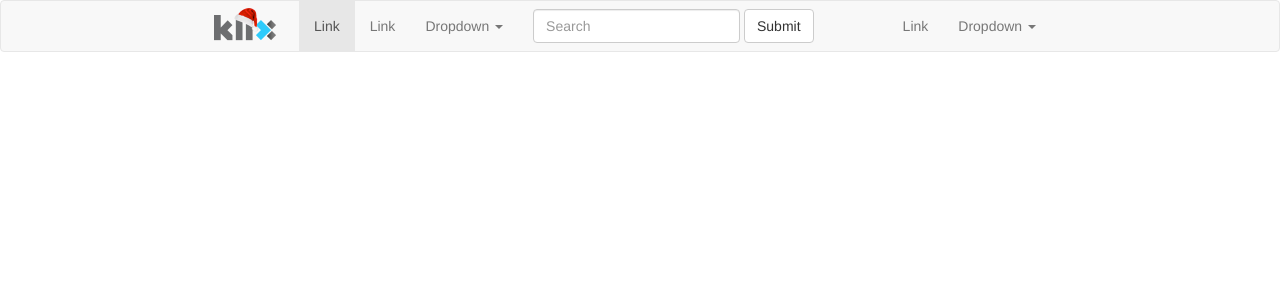
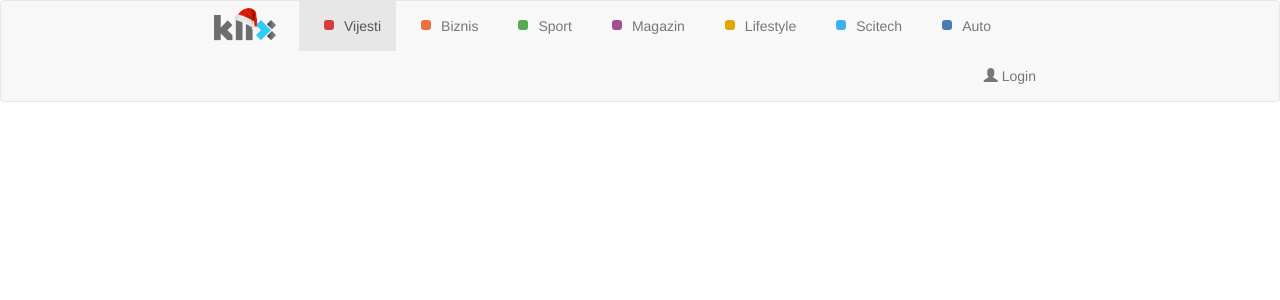
Before and after one commit to edox1/prj1, a PHP site: page /includes/navigation.php in a window 1280 px wide. Shown: the top 300 px of the page. Run offline with PHP 8.4, Linux system fonts and the light colour scheme; some libraries are stand-ins or nearby versions.

Commit message:
Modified navbar with css

```diff
--- a/css/style.css
+++ b/css/style.css
@@ -12,3 +12,39 @@
     margin: 5px 0 10px 10px;
     height: 35px;
 }
+.kocka {
+    float: left;
+    width: 10px;
+    height: 10px;
+    -webkit-border-radius: 3px;
+    -khtml-border-radius: 3px;
+    -moz-border-radius: 3px;
+    -ms-border-radius: 3px;
+    -o-border-radius: 3px;
+    border-radius: 3px;
+    margin-bottom: 0px;
+    margin-left: 10px;
+    margin-right: 10px;
+    margin-top: 4px;
+}
+.bg_vijesti {
+    background-color: #d33d3d!important;
+}
+.bg_biznis {
+    background-color: #EF6F3E!important;
+}
+.bg_sport {
+    background-color: #55AC53!important;
+}
+.bg_magazin {
+    background-color: #a45091!important;
+}
+.bg_lifestyle {
+    background-color: #E2A600!important;
+}
+.bg_scitech {
+    background-color: #40afee!important;
+}
+.bg_auto {
+    background-color: #487baf!important;
+}
--- a/includes/navigation.php
+++ b/includes/navigation.php
@@ -3,6 +3,7 @@
 <link rel="stylesheet" href="https://maxcdn.bootstrapcdn.com/bootstrap/3.3.6/css/bootstrap.min.css" integrity="sha384-1q8mTJOASx8j1Au+a5WDVnPi2lkFfwwEAa8hDDdjZlpLegxhjVME1fgjWPGmkzs7" crossorigin="anonymous">
 <script src="https://maxcdn.bootstrapcdn.com/bootstrap/3.3.6/js/bootstrap.min.js" integrity="sha256-KXn5puMvxCw+dAYznun+drMdG1IFl3agK0p/pqT9KAo= sha512-2e8qq0ETcfWRI4HJBzQiA3UoyFk6tbNyG+qSaIBZLyW9Xf3sWZHN/lxe9fTh1U45DpPf07yj94KsUHHWe4Yk1A==" crossorigin="anonymous"></script>
 <link rel="stylesheet" href="../css/style.css" >
+<script src="../js/toggleactive.js" type="text/javascript"></script>
 <div class="navbar navbar-default" role="navigation">
   <div class="container-fluid col-md-8 col-md-offset-2">
     <!-- Brand and toggle get grouped for better mobile display -->
@@ -19,37 +20,22 @@
     <!-- Collect the nav links, forms, and other content for toggling -->
     <div class="collapse navbar-collapse" id="bs-example-navbar-collapse-1">
       <ul class="nav navbar-nav">
-        <li class="active"><a href="#">Link <span class="sr-only">(current)</span></a></li>
-        <li><a href="#">Link</a></li>
-        <li class="dropdown">
-          <a href="#" class="dropdown-toggle" data-toggle="dropdown" role="button" aria-haspopup="true" aria-expanded="false">Dropdown <span class="caret"></span></a>
-          <ul class="dropdown-menu">
-            <li><a href="#">Action</a></li>
-            <li><a href="#">Another action</a></li>
-            <li><a href="#">Something else here</a></li>
-            <li role="separator" class="divider"></li>
-            <li><a href="#">Separated link</a></li>
-            <li role="separator" class="divider"></li>
-            <li><a href="#">One more separated link</a></li>
+        <li class="active"><a href="#" data-toggle="tab"><div class="kocka bg_vijesti"></div>Vijesti <span class="sr-only">(current)</span></a></li>
+        <li><a href="#" data-toggle="tab"><div class="kocka bg_biznis"></div>Biznis</a></li>
+        <li><a href="#" data-toggle="tab"><div class="kocka bg_sport"></div>Sport</a></li>
+        <li><a href="#" data-toggle="tab"><div class="kocka bg_magazin"></div>Magazin</a></li>
+        <li><a href="#" data-toggle="tab"><div class="kocka bg_lifestyle"></div>Lifestyle</a></li>
+        <li><a href="#" data-toggle="tab"><div class="kocka bg_scitech"></div>Scitech</a></li>
+        <li><a href="#" data-toggle="tab"><div class="kocka bg_auto"></div>Auto</a></li>
+
+
           </ul>
         </li>
       </ul>
-      <form class="navbar-form navbar-left" role="search">
-        <div class="form-group">
-          <input type="text" class="form-control" placeholder="Search">
-        </div>
-        <button type="submit" class="btn btn-default">Submit</button>
-      </form>
+
       <ul class="nav navbar-nav navbar-right">
-        <li><a href="#">Link</a></li>
-        <li class="dropdown">
-          <a href="#" class="dropdown-toggle" data-toggle="dropdown" role="button" aria-haspopup="true" aria-expanded="false">Dropdown <span class="caret"></span></a>
-          <ul class="dropdown-menu">
-            <li><a href="#">Action</a></li>
-            <li><a href="#">Another action</a></li>
-            <li><a href="#">Something else here</a></li>
-            <li role="separator" class="divider"></li>
-            <li><a href="#">Separated link</a></li>
+        <li><a href="#" ><span class="glyphicon glyphicon-user"></span> Login</a></li>
+
           </ul>
         </li>
       </ul>
--- /dev/null
+++ b/js/toggleactive.js
@@ -0,0 +1,5 @@
+$('[data-toggle=tab]').click(function(){
+  if ($(this).parent().hasClass('active')){
+	$($(this).attr("href")).toggleClass('active');
+  }
+})
--- a/style.css
+++ /dev/null
@@ -1,5 +0,0 @@
-sdssadgdf;
-sada
-sadas
-sad
-sfgdfs
```
Also changed, not shown: 1 other file.
